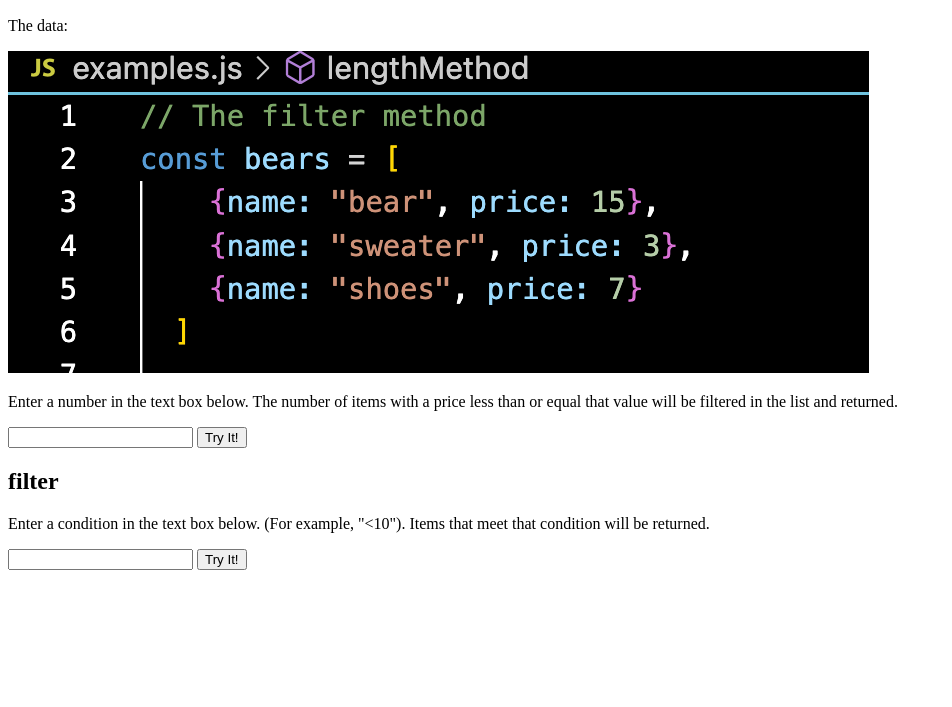
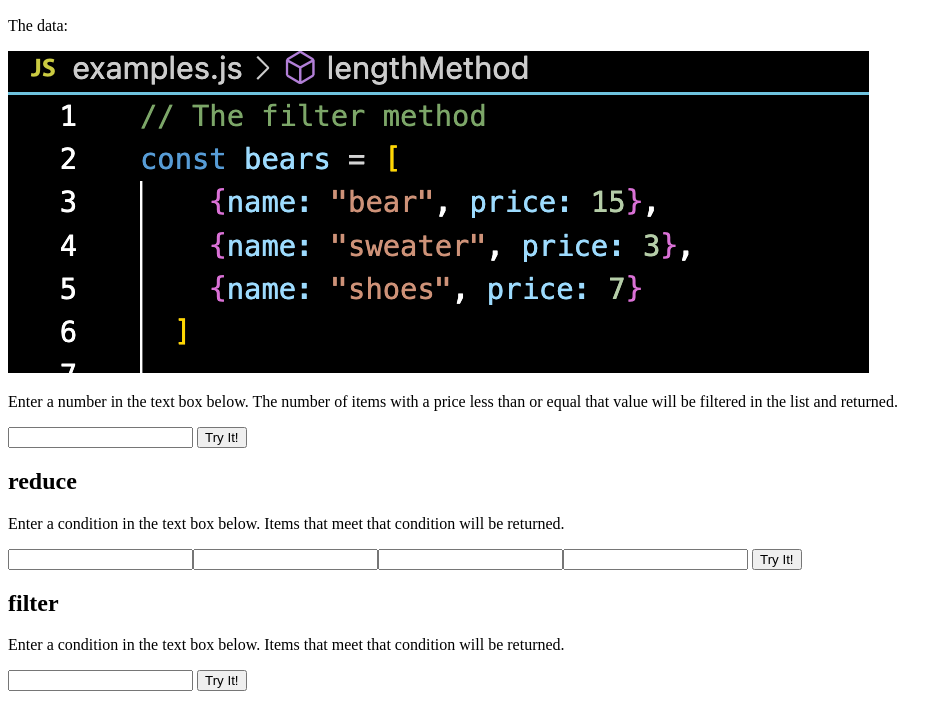
Before and after one commit to nicoleampofo/js-array-methods, a plain HTML site: page index.html in a window 1280 px wide. Shown: the part 110-817 px from the top of the page, without its empty margins (0-952 px from the left). Drawn offline with Linux system fonts and the light colour scheme.

```diff
--- a/examples.js
+++ b/examples.js
@@ -14,6 +14,25 @@ function filterMethod(){
     document.getElementById("filterDisplay").innerHTML = filteredItems.length;
 }
 
+// The reduce method
+function reduceMethod(){
+  let inputValue = document.getElementById("reduceInput").value;
+  console.log(inputValue)
+  // let currentTotal = inputValue.reduce((currentTotal, inputValue) => {
+  //   return inputValue + currentTotal
+  // }, 0
+  // );
+  // document.getElementById("reduceDisplay").innerHTML = currentTotal;
+  // console.log(currentTotal)
+}
+
+// let total = bears.reduce((currentTotal, bear) => {
+//   return bear.price + currentTotal
+// }, 0
+// )
+// console.log(total)
+
+// template
 function lengthMethod(){
     let inputValue = document.getElementById("word").value;
     let lengthOfWord = inputValue.length;
--- a/index.html
+++ b/index.html
@@ -3,7 +3,7 @@
 <head>
     <meta charset="UTF-8">
     <meta name="viewport" content="width=device-width, initial-scale=1.0">
-    <title>String Methods</title>
+    <title>JS Array Methods You Should Know</title>
 </head>
 <body>
     <h1>JavaScript Array Methods You Should Know</h1>
@@ -19,15 +19,23 @@
     </button>
     <p id="filterDisplay"></p>
 
+    <h2>reduce</h2>
+    <p>Enter a condition in the text box below. Items that meet that condition will be returned.</p>
+    <input type="number" id="reduceInput"><input type="number" id="reduceInput"><input type="number" id="reduceInput"><input type="number" id="reduceInput">
+    <button type="button" name="button" onclick="reduceMethod()">
+        Try It!
+    </button>
+    <p id="reduceDisplay"></p>
 
     <!-- Template -->
     <h2>filter</h2>
-    <p>Enter a condition in the text box below. (For example, "<10"). Items that meet that condition will be returned.</p>
+    <p>Enter a condition in the text box below. Items that meet that condition will be returned.</p>
     <input type="text" id="word">
     <button type="button" name="button" onclick="lengthMethod()">
         Try It!
     </button>
     <p id="wordLengthDisplay"></p>
+
 </body>
 <script src="examples.js"></script>
 </html>
```
Also changed, not shown: 1 other file.
